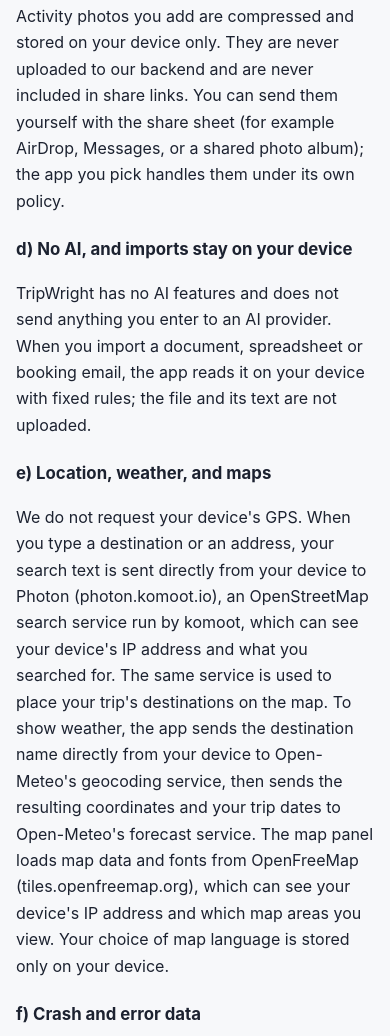
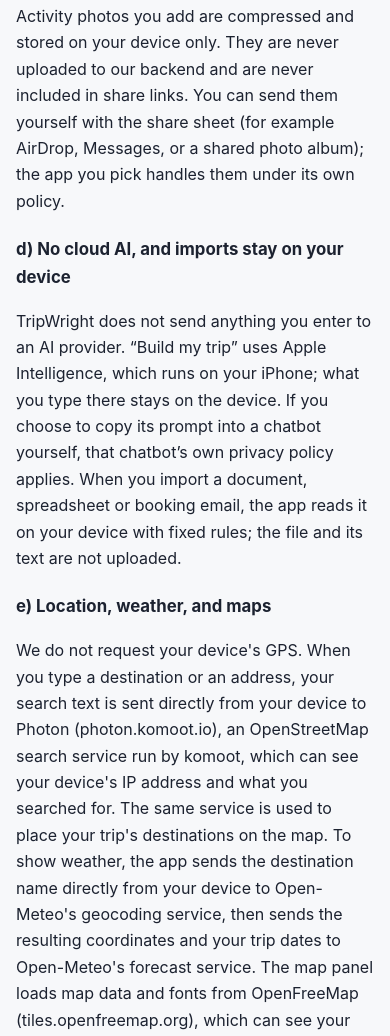
Before and after one commit to dosh8212/tripwright-site, a plain HTML site: page privacy/index.html in a window 390 px wide. Shown: the part 1152-2188 px from the top of the page. Drawn offline with Linux system fonts and the light colour scheme.

Commit message:
Privacy page: say no cloud AI, and that Build my trip runs on the iPhone
Co-Authored-By: Claude Opus 5.5 <noreply@anthropic.com>
Claude-Session: https://claude.ai/code/session_017APMWi8VQRL1GNB7GJaZzm

```diff
--- a/privacy/index.html
+++ b/privacy/index.html
@@ -4,7 +4,7 @@
 <meta charset="utf-8">
 <meta name="viewport" content="width=device-width, initial-scale=1">
 <title>TripWright Privacy Policy</title>
-<meta name="description" content="How TripWright handles your data: trips and photos stay on your phone, no accounts, no AI, no tracking.">
+<meta name="description" content="How TripWright handles your data: trips and photos stay on your phone, no accounts, no cloud AI, no tracking.">
 <link rel="stylesheet" href="../style.css">
 </head>
 <body>
@@ -27,8 +27,8 @@
 <h3>c) Photos</h3>
 <p>Activity photos you add are compressed and stored on your device only. They are never uploaded to our backend and are never included in share links. You can send them yourself with the share sheet (for example AirDrop, Messages, or a shared photo album); the app you pick handles them under its own policy.</p>
 
-<h3>d) No AI, and imports stay on your device</h3>
-<p>TripWright has no AI features and does not send anything you enter to an AI provider. When you import a document, spreadsheet or booking email, the app reads it on your device with fixed rules; the file and its text are not uploaded.</p>
+<h3>d) No cloud AI, and imports stay on your device</h3>
+<p>TripWright does not send anything you enter to an AI provider. &ldquo;Build my trip&rdquo; uses Apple Intelligence, which runs on your iPhone; what you type there stays on the device. If you choose to copy its prompt into a chatbot yourself, that chatbot&rsquo;s own privacy policy applies. When you import a document, spreadsheet or booking email, the app reads it on your device with fixed rules; the file and its text are not uploaded.</p>
 
 <h3>e) Location, weather, and maps</h3>
 <p>We do not request your device's GPS. When you type a destination or an address, your search text is sent directly from your device to Photon (photon.komoot.io), an OpenStreetMap search service run by komoot, which can see your device's IP address and what you searched for. The same service is used to place your trip's destinations on the map. To show weather, the app sends the destination name directly from your device to Open-Meteo's geocoding service, then sends the resulting coordinates and your trip dates to Open-Meteo's forecast service. The map panel loads map data and fonts from OpenFreeMap (tiles.openfreemap.org), which can see your device's IP address and which map areas you view. Your choice of map language is stored only on your device.</p>
```
Also changed, not shown: index.html (+1 -1 lines).
